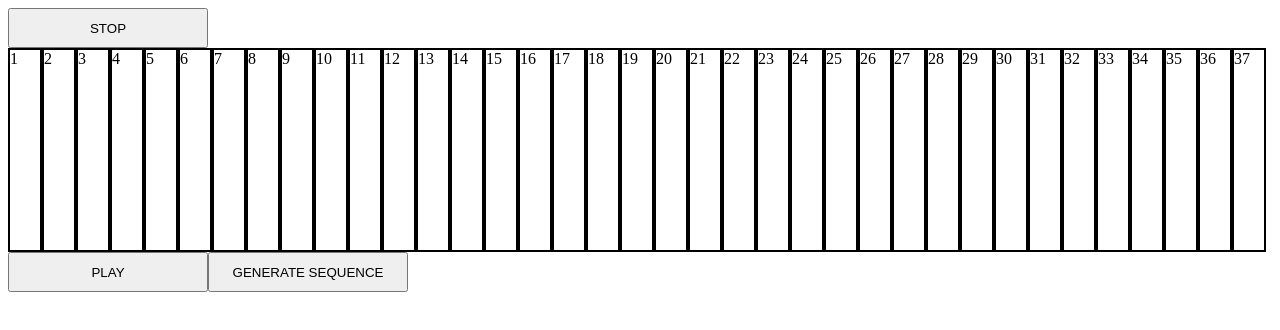
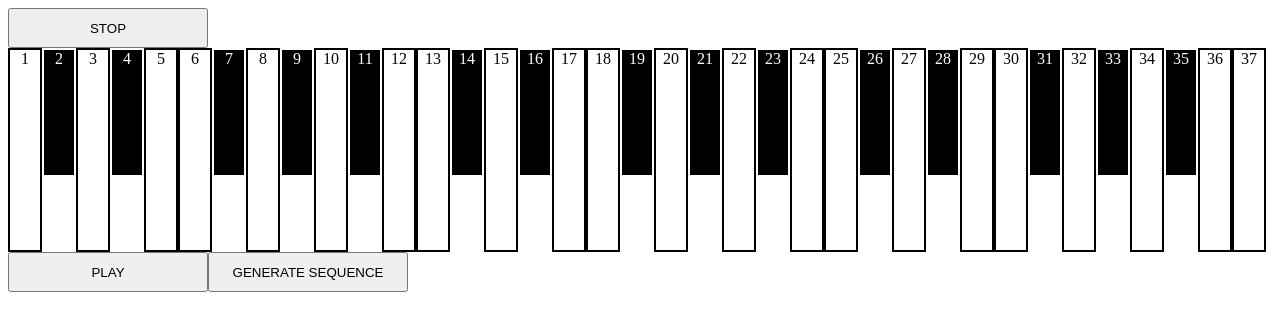
Before and after one commit to JosepConejero/escales, a React (Create React App) app: page / in a window 1280 px wide. Shown: the top 330 px of the page. Built offline with nearby package versions, Linux system fonts and the light colour scheme; no server answers.

Commit message:
Added css to keys

```diff
--- a/src/components/Key/Key.js
+++ b/src/components/Key/Key.js
@@ -6,24 +6,44 @@ const WhiteKey = styled.div`
   height: 200px;
   background-color: white;
   border: solid black 2px;
+  text-align: center;
+`;
+
+const BlackKey = styled.div`
+  width: 30px;
+  height: 125px;
+  background-color: black;
+  border: solid white 2px;
+  color: white;
+  text-align: center;
 `;
 
 export const Key = ({ keySound, note }) => {
-  /*  let keySound = new Howl({
-    src: [sound],
-  }); */
-
   const playNote = () => {
     keySound.play();
   };
 
-  /*   const stopNote = () => {
-    sound.stop();
-  }; */
-
   return (
     <>
-      <WhiteKey onClick={playNote}>{note}</WhiteKey>
+      {note === 2 ||
+      note === 4 ||
+      note === 7 ||
+      note === 9 ||
+      note === 11 ||
+      note === 14 ||
+      note === 16 ||
+      note === 19 ||
+      note === 21 ||
+      note === 23 ||
+      note === 26 ||
+      note === 28 ||
+      note === 31 ||
+      note === 33 ||
+      note === 35 ? (
+        <BlackKey onClick={playNote}>{note}</BlackKey>
+      ) : (
+        <WhiteKey onClick={playNote}>{note}</WhiteKey>
+      )}
     </>
   );
 };
```
